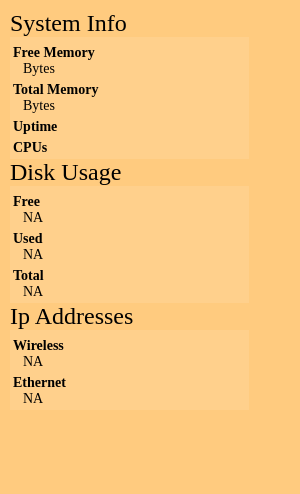
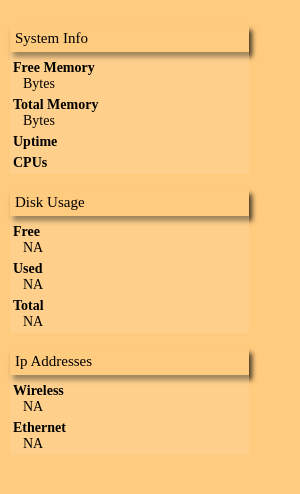
Before and after one commit to nimilp/SysInfo, an Electron app: page index.html in a window 300 px wide. Drawn offline with Linux system fonts and the light colour scheme; no server answers.

Commit message:
added boxshadow

```diff
--- a/css/electron_tut.css
+++ b/css/electron_tut.css
@@ -2,15 +2,24 @@ body {
   padding: 0;
   margin: 0;
   background-color: rgba(255, 153, 0,.5);
+
 }
 .summary {
 
-  font-size: 24;
+  font-size: 15;
   width: 239;
   top:0;
   left:0;
   margin: 10;
 
+}
+.title {
+  box-shadow: 3px 5px 5px rgba(0,0,0,0.75);
+  padding: 5px;
+}
+.systemInfo {
+  /*box-shadow: 1px 3px 3px rgba(0,0,0,0.50);*/
+  padding-top: 15px;
 }
 .cpuLoad {
   font-size: 14;
--- a/main.js
+++ b/main.js
@@ -15,9 +15,9 @@ function createWindow() {
     x:width-250,
     y:0,
     width:250,
-    resizable:true,
+    resizable:false,
     opacity: .75,frame:true,
-    maximizable:true,
+    maximizable:false,
     minimizable:false
   });
   mainWindow.loadURL(url.format({
```
Also changed, not shown: index.html (+2 -1 lines).
